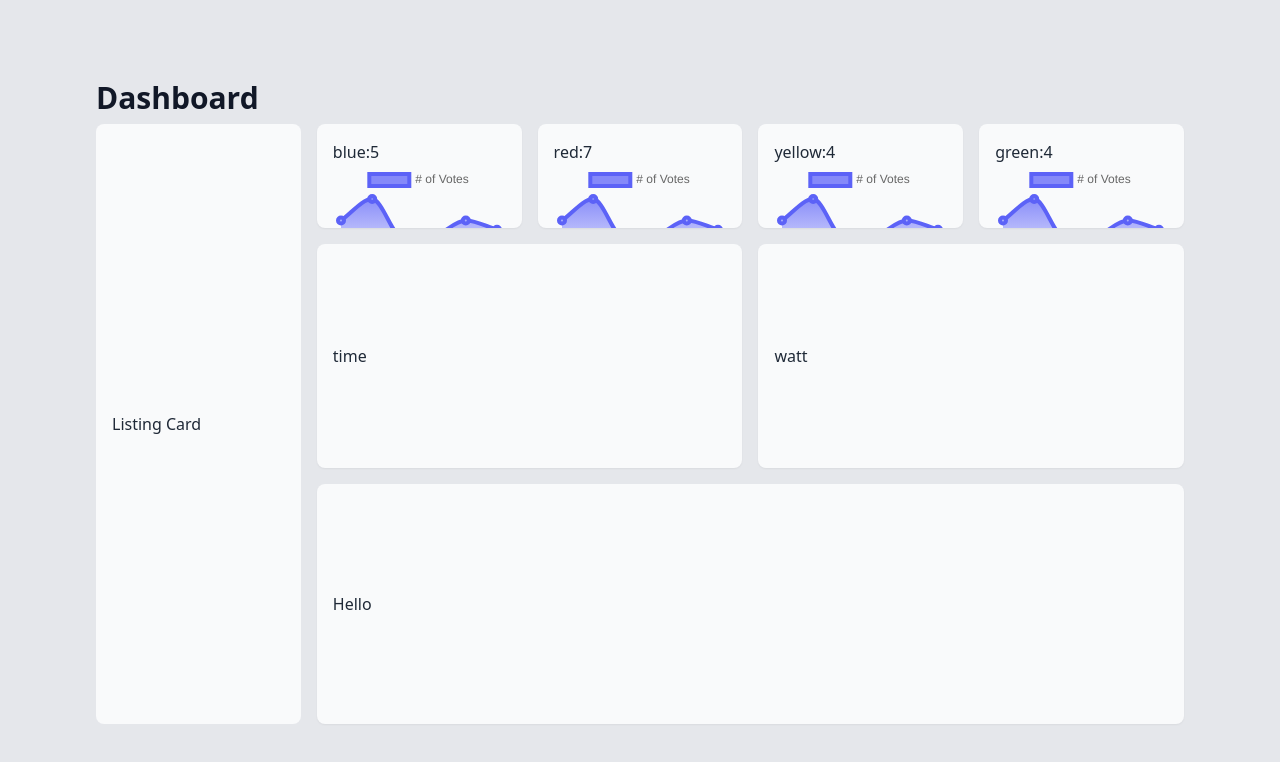
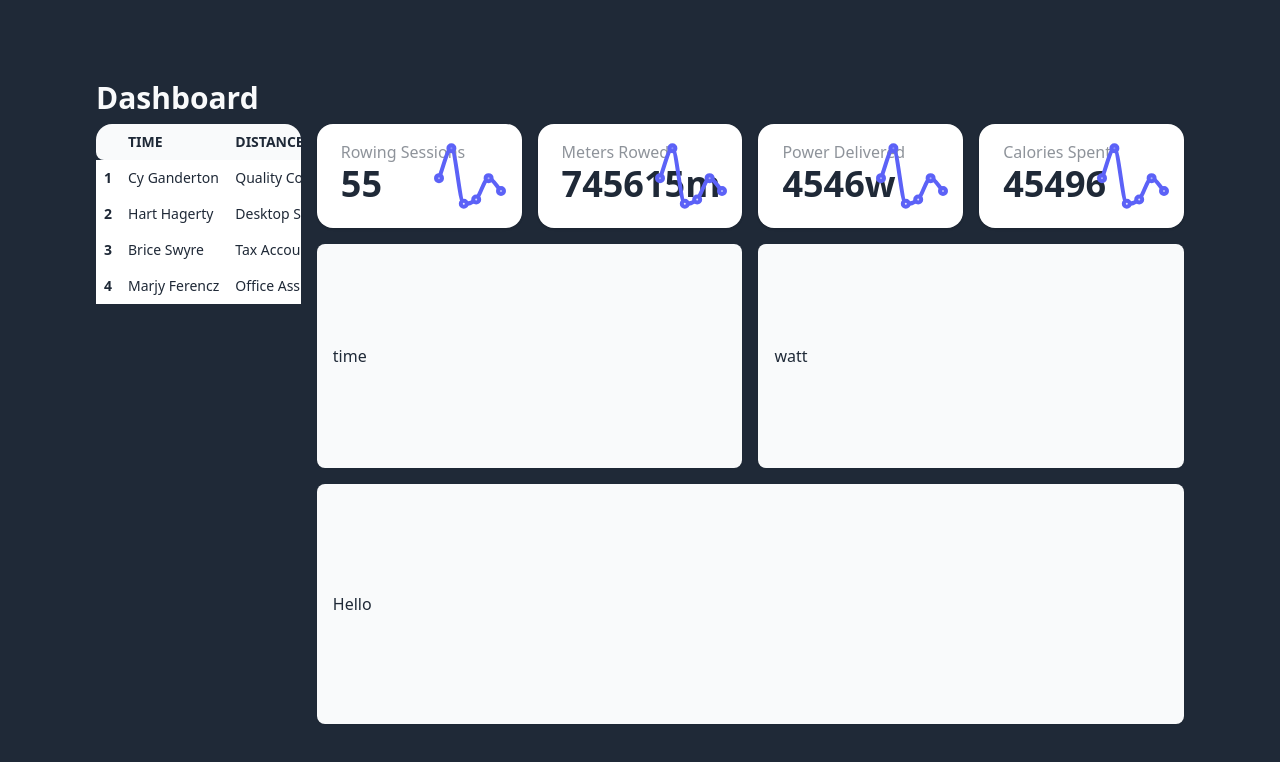
Before and after one commit to MVDHaeze/c2-web-dashboard, a React (Create React App) app: page / in a window 1280 px wide. Shown: the top 762 px of the page. Built offline with nearby package versions, Linux system fonts and the light colour scheme.

Commit message:
reprise de contact

```diff
--- a/src/App.js
+++ b/src/App.js
@@ -4,7 +4,7 @@ import Dashboard from "./components/dashboard";
 export default function App() {
   return (
     <div>
-      <div className="bg-gray-200 h-screen">
+      <div className="bg-gray-800 h-screen">
         <Dashboard />
       </div>
     </div>
--- a/src/components/dashboard/index.js
+++ b/src/components/dashboard/index.js
@@ -6,10 +6,10 @@ import TimelineCard from "../timelineCard";
 
 function Dashboard() {
   const kpis = [
-    { name: "blue", value: 5 },
-    { name: "red", value: 7 },
-    { name: "yellow", value: 4 },
-    { name: "green", value: 4 },
+    { name: "Rowing Sessions", value: 55 },
+    { name: "Meters Rowed", value: "745615m" },
+    { name: "Power Delivered", value: "4546w" },
+    { name: "Calories Spent", value: 45496 },
   ];
   const charts = ["time", "watt"];
   return (
@@ -18,7 +18,7 @@ function Dashboard() {
       id="container-dashboard"
       className="md:pr-24 md:pl-24 md:pt-20 sm:pr-20 sm:pl-16 sm:pt-16 pr-6 pl-6 pt-12 h-full pb-0"
     >
-      <h1 className="font-semibold text-3xl pb-2  text-gray-900 ">Dashboard</h1>
+      <h1 className="font-semibold text-3xl pb-2  text-gray-50 ">Dashboard</h1>
       {/* Grid Dashboard Cards */}
       <div className="grid grid-cols-1 sm:grid-cols-2 lg:grid-rows-5 lg:grid-cols-5 xl:grid-cols-5 grid-rows-8 gap-4 h-5/6 ">
         {kpis.map((kpi) => (
--- a/src/components/kpiCard/index.js
+++ b/src/components/kpiCard/index.js
@@ -3,8 +3,11 @@ import MinimalistLine from "../minimalistLine";
 
 export default function KpiCard({ name, value }) {
   return (
-    <div className=" card p-4 bg-gray-50 drop-shadow-xl shadow-sm rounded-lg justify-center ">
-      {name}:{value}
+    <div className="shadow stats relative">
+      <div className="stat content-start">
+        <div className="stat-title">{name}</div>
+        <div className="stat-value">{value}</div>
+      </div>
       <MinimalistLine />
     </div>
   );
--- a/src/components/listingCard/index.js
+++ b/src/components/listingCard/index.js
@@ -2,8 +2,39 @@ import React from "react";
 
 export default function ListingCard() {
   return (
-    <div className=" p-4  card  rounded-lg justify-center sm:col-span-2 lg:col-span-1 lg:row-span-6 xl:row-span-6 bg-gray-50 h-auto lg:order-first order-last">
-      Listing Card
+    <div className="card justify-start sm:col-span-2 lg:col-span-1 lg:row-span-6 xl:row-span-6 h-auto lg:order-first order-last w-full">
+      <table className="table table-compact w-fit rounded-lg">
+        {" "}
+        <thead>
+          <tr>
+            <th></th>
+            <th>Time</th>
+            <th>Distance</th>
+          </tr>
+        </thead>
+        <tbody>
+          <tr>
+            <th>1</th>
+            <td>Cy Ganderton</td>
+            <td>Quality Control Specialist</td>
+          </tr>
+          <tr>
+            <th>2</th>
+            <td>Hart Hagerty</td>
+            <td>Desktop Support Technician</td>
+          </tr>
+          <tr>
+            <th>3</th>
+            <td>Brice Swyre</td>
+            <td>Tax Accountant</td>
+          </tr>
+          <tr>
+            <th>4</th>
+            <td>Marjy Ferencz</td>
+            <td>Office Assistant I</td>
+          </tr>
+        </tbody>
+      </table>
     </div>
   );
 }
--- a/src/components/minimalistLine/index.js
+++ b/src/components/minimalistLine/index.js
@@ -19,7 +19,7 @@ const data = {
         return getGradient(ctx, chartArea);
       },
       borderColor: "#5C62F7",
-      fill: true,
+      fill: false,
       borderWidth: 4,
       cubicInterpolationMode: "monotone",
     },
@@ -27,17 +27,17 @@ const data = {
 };
 
 const options = {
+  plugins: {
+    legend: {
+      display: false,
+    },
+  },
   scales: {
     x: {
       display: false,
       grid: { display: false },
       title: {
         display: false,
-      },
-      ticks: {
-        major: {
-          enabled: true,
-        },
       },
     },
     y: {
@@ -48,11 +48,13 @@ const options = {
       },
     },
   },
+  maintainAspectRatio: false,
+  responsive: true,
 };
 
 function MinimalistLine() {
   return (
-    <div className="h-2/3 w-full">
+    <div className="container p-3 absolute bottom-0 right-0 w-1/2 h-full ">
       <Line data={data} options={options} />
     </div>
   );
```
Also changed, not shown: 1 other file (tests, documents, lock files or other folders).
